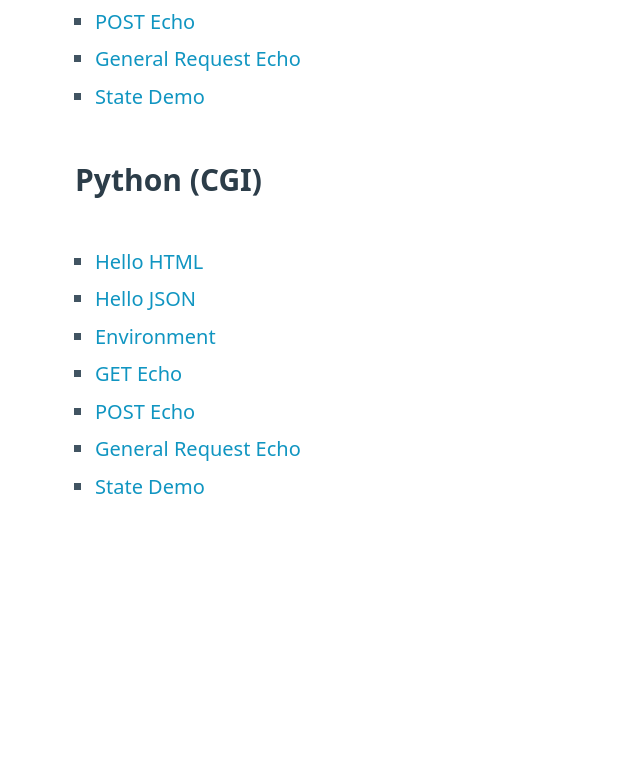
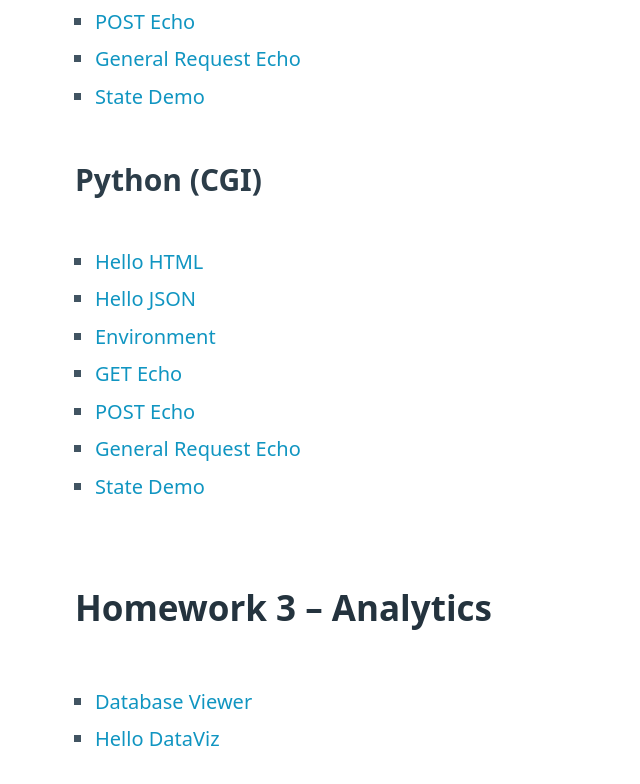
Before and after one commit to JohnDeCastro/cse135-hw3-site, a plain HTML site: page index.html in a window 1280 px wide. Shown: the part 1636-2420 px from the top of the page, without its empty margins (0-640 px from the left). Before the commit the page ends 2298 px from the top, so only its background shows below. Drawn offline with nearby package versions, Linux system fonts and the light colour scheme; no server answers.

Commit message:
Link database.html to homepage

```diff
--- a/index.html
+++ b/index.html
@@ -86,6 +86,15 @@
         <li><a href="/cgi-bin/py/py-state-demo.py">State Demo</a></li>
       </ul>
     </section>
+
+    <section id="hw3">
+      <h2>Homework 3 – Analytics</h2>
+      <ul>
+        <li><a href="/database.html">Database Viewer</a></li>
+        <li><a href="/hellodataviz.html">Hello DataViz</a></li>
+      </ul>
+    </section>
+
   </main>
 
   <script>
```
